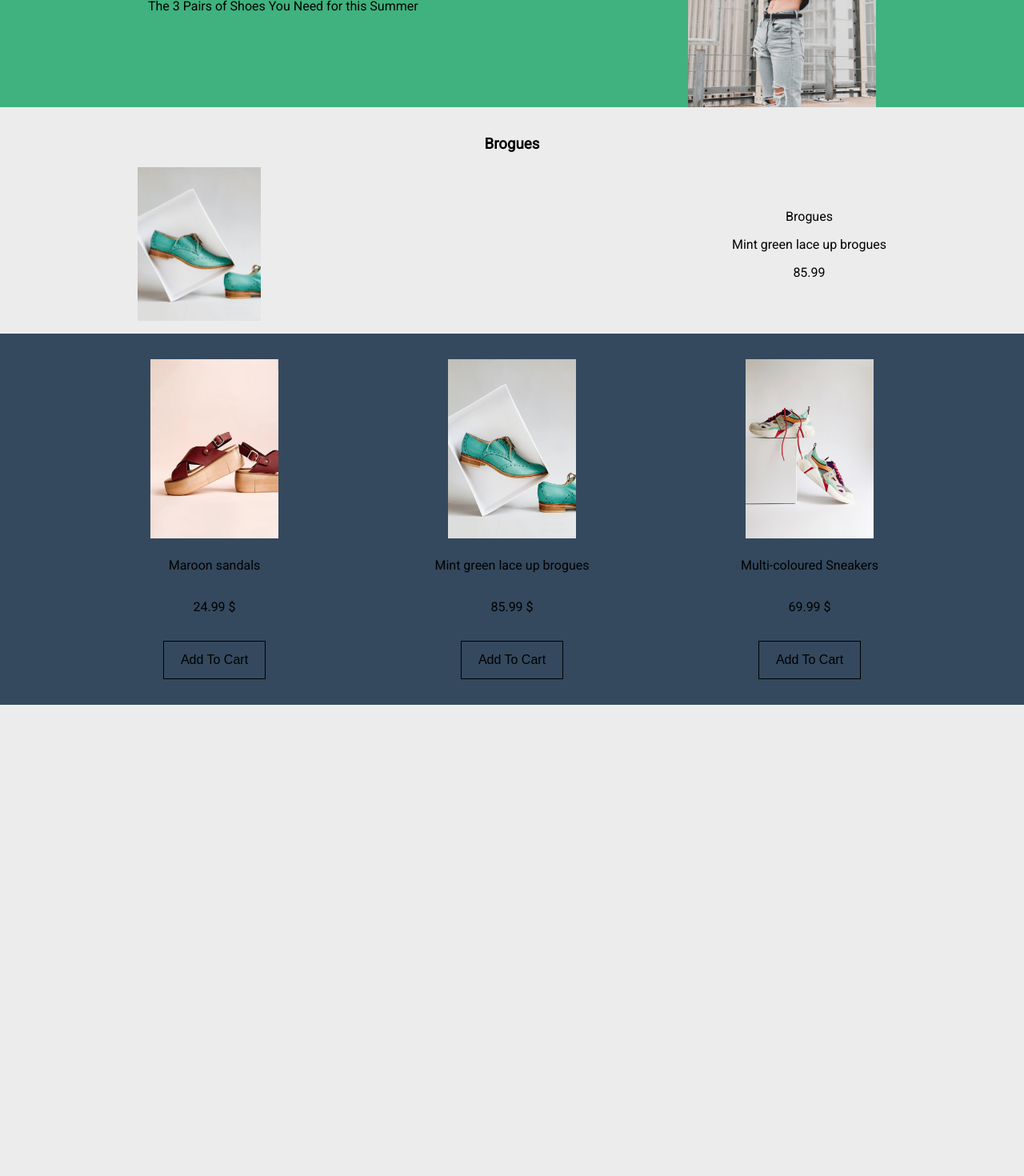
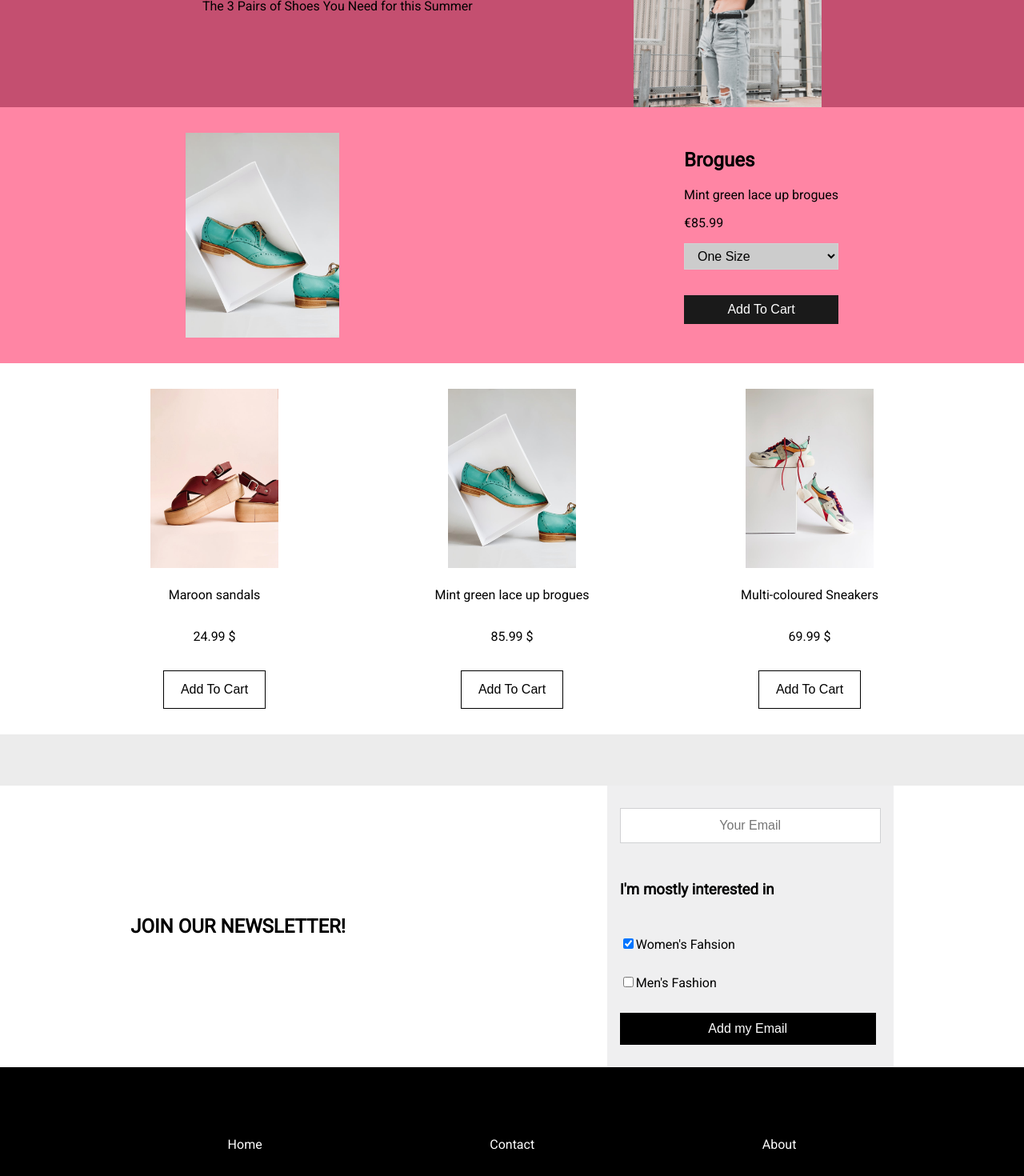
Before and after one commit to bpetermann/vue-shopping-cart, a Vue app: page / in a window 1280 px wide. Shown: the part 360-1830 px from the top of the page at 80% size. Before the commit the page ends 1241 px from the top, so only its background shows below. Built offline with nearby package versions, Linux system fonts and the light colour scheme.

Commit message:
Finished temporary layout

```diff
--- a/src/App.vue
+++ b/src/App.vue
@@ -9,6 +9,8 @@
     :category="products[1].category"
   />
   <ProductsOverview :products="products" />
+  <ShopNewsletter />
+  <ShopFooter />
 </template>
 
 <script>
@@ -17,6 +19,8 @@ import ShopSearchbar from "./components/layout/ShopSearchbar.vue";
 import HeroImage from "./components/layout/HeroImage.vue";
 import ProductHighlight from "./components/products/ProductHighlight.vue";
 import ProductsOverview from "./components/products/ProductsOverview.vue";
+import ShopNewsletter from "./components/layout/ShopNewsletter.vue";
+import ShopFooter from "./components/layout/ShopFooter.vue";
 
 export default {
   components: {
@@ -25,6 +29,8 @@ export default {
     HeroImage,
     ProductHighlight,
     ProductsOverview,
+    ShopNewsletter,
+    ShopFooter,
   },
   name: "app",
   data() {
--- a/src/components/layout/HeroImage.vue
+++ b/src/components/layout/HeroImage.vue
@@ -1,16 +1,22 @@
 <template>
-  <div class="hero">
-    <div class="info">
-      <h2>DROP 02 SUMMER 2022</h2>
-      <p>The 3 Pairs of Shoes You Need for this Summer</p>
+  <div class="container">
+    <div class="hero">
+      <div class="info">
+        <h2>DROP 02 SUMMER 2022</h2>
+        <p>The 3 Pairs of Shoes You Need for this Summer</p>
+      </div>
+      <img src="@/assets/images/website/model.png" alt="Sneaker Model" />
     </div>
-    <img src="@/assets/images/website/model.png" alt="Sneaker Model" />
   </div>
 </template>
 
 <style scoped>
+.container {
+  background-color: #c44f70;
+}
+
 .hero {
-  background-color: #3fb27f;
+  margin: 0 auto;
   height: 20rem;
   margin-top: 4rem;
   display: flex;
@@ -29,9 +35,13 @@ img {
   flex-direction: column;
   align-items: center;
   justify-content: flex-start;
+  padding-right: 1rem;
 }
 
 @media (min-width: 40rem) {
+  .hero {
+    width: 75%;
+  }
   img {
     height: 22rem;
     margin-bottom: 2rem;
--- /dev/null
+++ b/src/components/layout/ShopFooter.vue
@@ -0,0 +1,49 @@
+<template>
+  <div>
+    <ul>
+      <li>
+        <a href="https://github.com/bpetermann">Home</a>
+      </li>
+      <li>
+        <a href="https://github.com/bpetermann">Contact</a>
+      </li>
+      <li>
+        <a href="https://github.com/bpetermann">About</a>
+      </li>
+    </ul>
+  </div>
+</template>
+
+<style scoped>
+div {
+  height: 15rem;
+  background-color: #000;
+}
+
+ul {
+  height: 80%;
+  display: flex;
+  flex-direction: column;
+  align-items: center;
+  justify-content: space-evenly;
+  margin: 0;
+  padding: 0;
+}
+
+li {
+  margin: 0;
+  padding: 0;
+  list-style: none;
+}
+
+a {
+  color: #fff;
+  text-decoration: none;
+}
+
+@media (min-width: 40rem) {
+  ul {
+    flex-direction: row;
+  }
+}
+</style>
--- a/src/components/layout/ShopHeader.vue
+++ b/src/components/layout/ShopHeader.vue
@@ -20,7 +20,7 @@ header {
 }
 
 div {
-  width: 75%;
+  width: 100%;
   margin: 0 auto;
 }
 
--- /dev/null
+++ b/src/components/layout/ShopNewsletter.vue
@@ -0,0 +1,81 @@
+<template>
+  <div class="container">
+    <h2>JOIN OUR NEWSLETTER!</h2>
+    <form>
+      <input type="email" id="email" name="email" placeholder="Your Email" />
+      <h3>I'm mostly interested in</h3>
+      <div>
+        <input
+          type="checkbox"
+          id="wfashion"
+          name="wfashion"
+          value="wfashion"
+          defaultChecked="checked"
+        />
+        <label htmlFor="wfashion">Women's Fahsion</label>
+      </div>
+      <div>
+        <input type="checkbox" name="mfashion" value="mfashion" />
+        <label htmlFor="mfashion">Men's Fashion</label>
+      </div>
+      <button type="submit">Add my Email</button>
+    </form>
+  </div>
+</template>
+
+<style scoped>
+.container {
+  margin-top: 4rem;
+  height: 22rem;
+  background-color: #fff;
+  display: flex;
+  flex-direction: column;
+  align-items: center;
+  justify-content: space-around;
+}
+
+form {
+  display: flex;
+  flex-direction: column;
+  justify-content: space-evenly;
+  height: 100%;
+  background-color: #efeff0;
+  padding-left: 1rem;
+  padding-right: 1rem;
+}
+
+#email {
+  height: 2.5rem;
+  font-size: 1rem;
+  text-align: center;
+  border: 1px solid #d0d1d3;
+}
+
+button {
+  background-color: black;
+  color: #fff;
+  font-size: 1rem;
+  height: 2.5rem;
+  outline: none;
+  border: none;
+  margin-top: 0.5rem;
+}
+
+button:hover {
+  opacity: 0.8;
+}
+
+@media (min-width: 40rem) {
+  #email {
+    width: 20rem;
+  }
+  button {
+    width: 20rem;
+    margin-top: 0;
+  }
+  .container {
+    flex-direction: row;
+    align-items: center;
+  }
+}
+</style>
--- a/src/components/products/ProductHighlight.vue
+++ b/src/components/products/ProductHighlight.vue
@@ -1,14 +1,17 @@
 <template>
   <div class="container">
-    <header>
-      <h3>{{ name }}</h3>
-    </header>
     <div class="product">
       <img :src="`${this.imageUrl}${name}.png`" :alt="description" />
       <div>
-        <p>{{ name }}</p>
+        <h2>{{ name }}</h2>
         <p>{{ description }}</p>
-        <p>{{ price }}</p>
+        <p>€{{ price }}</p>
+        <form>
+          <select>
+            <option value="one">One Size</option>
+          </select>
+          <button>Add To Cart</button>
+        </form>
       </div>
     </div>
   </div>
@@ -29,7 +32,6 @@ export default {
   },
   methods: {
     imagePath() {
-      console.log(`${this.imageUrl}${this.name}.png`);
       return `${this.imageUrl}${this.name}.png`;
     },
   },
@@ -38,11 +40,13 @@ export default {
 
 <style scoped>
 .container {
+  background-color: #ff85a4;
   padding: 1rem;
-  text-align: center;
 }
 
 .product {
+  padding-top: 1rem;
+  padding-bottom: 1rem;
   width: 75%;
   margin: 0 auto;
   display: flex;
@@ -50,14 +54,44 @@ export default {
   justify-content: space-between;
   align-items: center;
 }
-
 @media (min-width: 40rem) {
   .product {
     flex-direction: row;
-    max-width: 71rem;
+    align-items: flex-start;
+    justify-content: space-between;
+
+    max-width: 51rem;
   }
 }
 img {
-  height: 12rem;
+  width: 12rem;
+  height: 16rem;
+}
+form {
+  width: 100%;
+}
+
+form select {
+  padding: 0.375rem 0.75rem;
+  font-size: 1rem;
+  line-height: 2;
+  width: 100%;
+  margin-bottom: 2rem;
+  display: block;
+  width: 100%;
+  background-color: #ccc;
+  border: 0.06rem solid #d0d1d3;
+}
+
+button {
+  width: 100%;
+  cursor: pointer;
+  height: 2.25rem;
+  padding: 0.375rem 0.75rem;
+  font-size: 1rem;
+  line-height: 1.5;
+  background-color: #1a1a1a;
+  color: #fff;
+  border: none;
 }
 </style>
--- a/src/components/products/ProductsOverview.vue
+++ b/src/components/products/ProductsOverview.vue
@@ -29,7 +29,7 @@ export default {
 
 <style scoped>
 div {
-  background-color: #34495e;
+  background-color: #fff;
 }
 
 ul {
```
